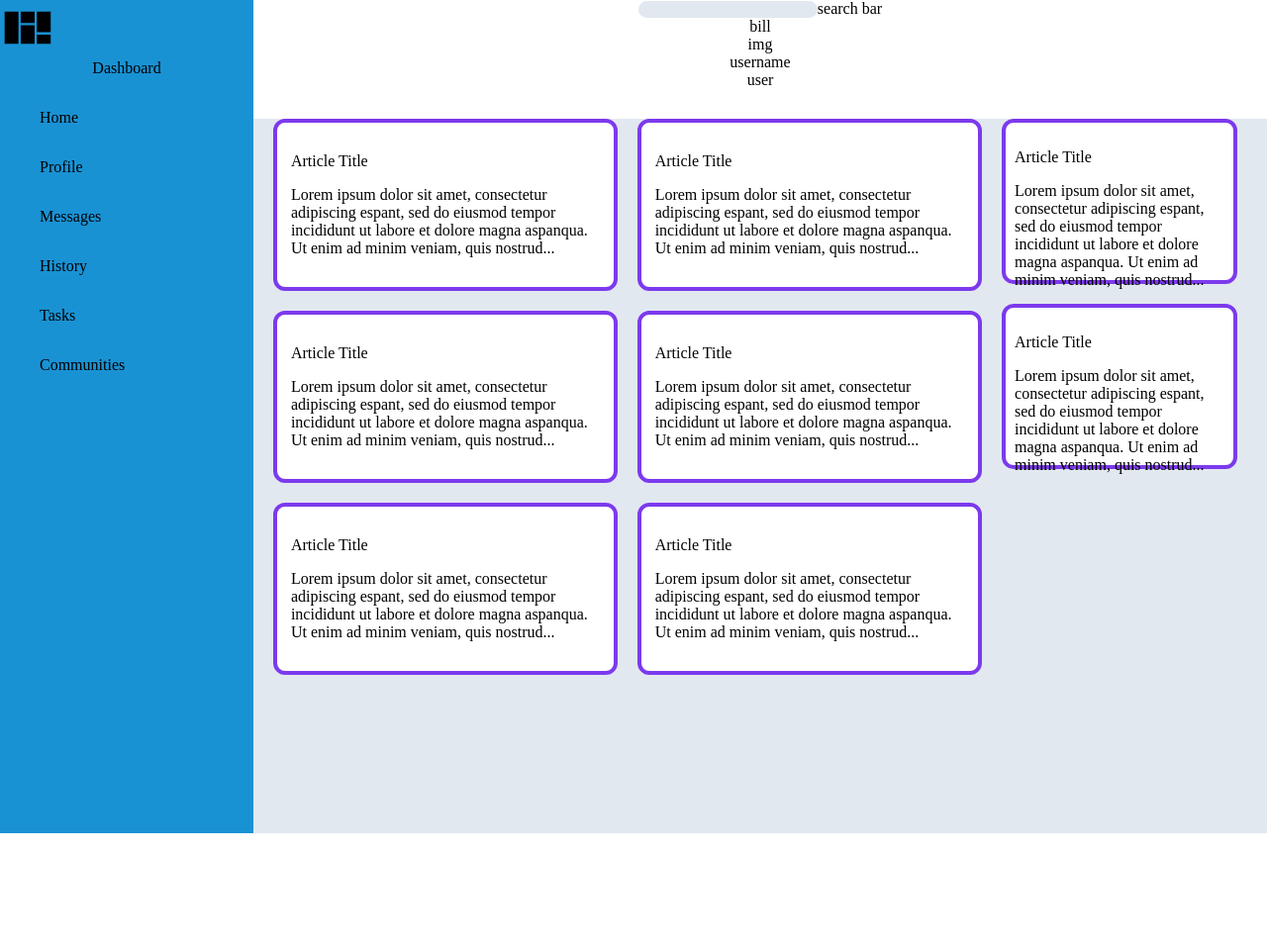
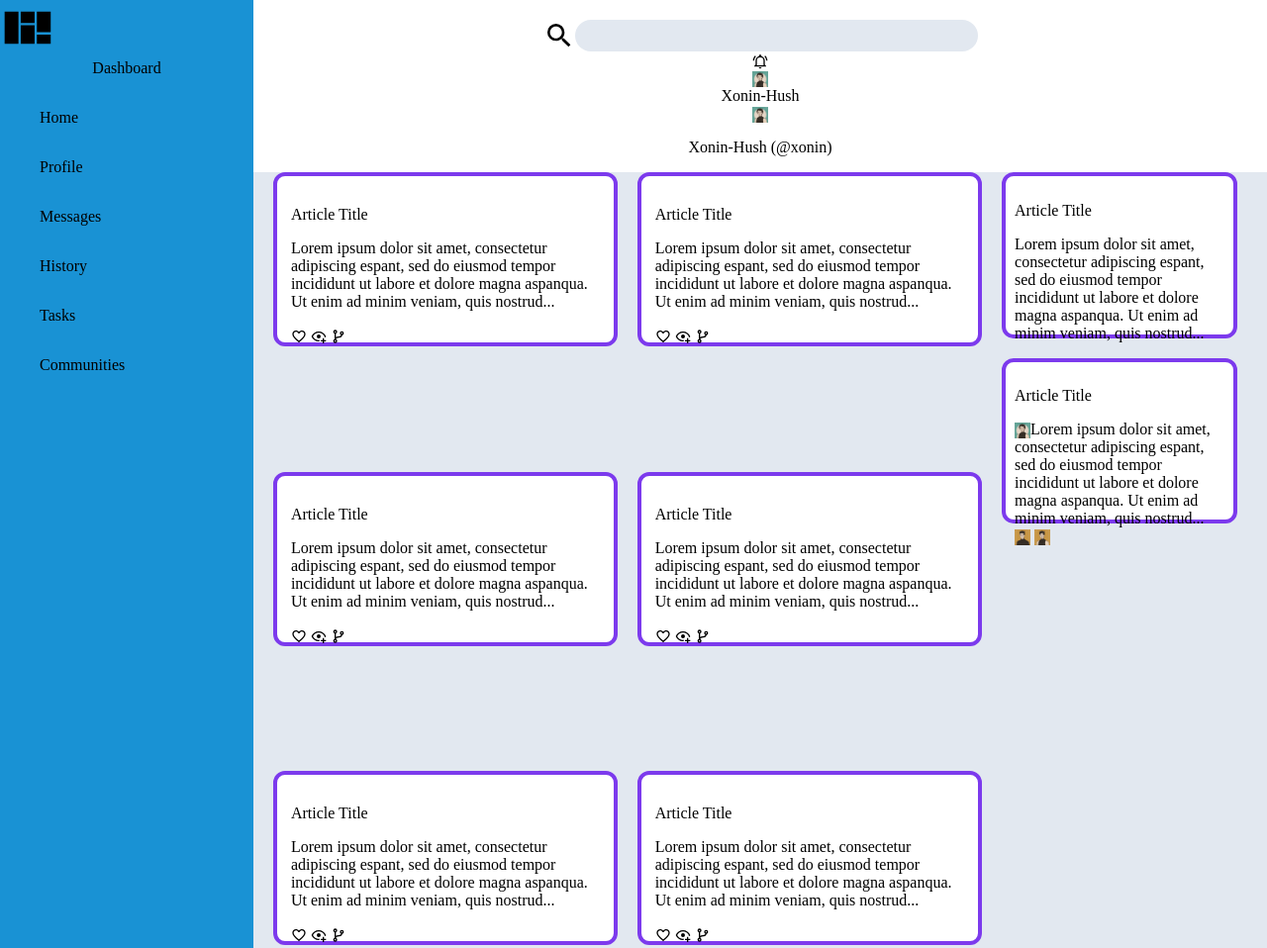
Before and after one commit to xonin-hush/Odin-Admin-Dashboard, a plain HTML site: page index.html in a window 1280 px wide. Shown: the top 958 px of the page at 99% size. Before the commit the page ends 842 px from the top, so only its background shows below. Drawn offline with Linux system fonts and the light colour scheme.

Commit message:
Add profile pictures, SVGs

```diff
--- a/index.html
+++ b/index.html
@@ -9,15 +9,16 @@
 </head>
 
 <body>
-    <div>
+    <div class="header">
         <div class="first-row">
-            <div>
-                <input id="search-bar">search bar</div>
-            <div>bill</div>
-            <div>img</div>
-            <div>username</div>
+
+            <img src="images/magnify.svg" alt="" id="search-icon"><input class="search-bar">
+
+            <div><img src="/images/bell-ring-outline.svg" alt=""></div>
+            <div><img src="images/download20220700204744.png" alt=""></div>
+            <div>Xonin-Hush</div>
         </div>
-        <div class="second-row">user</div>
+        <div class="second-row"> <img src="images/download20220700204744.png" alt=""><p>Xonin-Hush (@xonin)</p></div>
     </div>
     <div class="dashboard"><svg xmlns="http://www.w3.org/2000/svg" viewBox="0 0 110 24">
             <title>view-dashboard-variant</title>
@@ -79,28 +80,6 @@
                     <p>Communities</p>
                 </div>
             </li>
-            <!--
-            <li>profile</li>
-            <li>messages</li>
-            <li>history</li>
-            <li>tasks</li>
-            <li>communities</li>
-
-            <li><svg xmlns="http://www.w3.org/2000/svg" viewBox="0 0 140 24">
-                    <title>cog</title>
-                    <path
-                        d="M12,15.5A3.5,3.5 0 0,1 8.5,12A3.5,3.5 0 0,1 12,8.5A3.5,3.5 0 0,1 15.5,12A3.5,3.5 0 0,1 12,15.5M19.43,12.97C19.47,12.65 19.5,12.33 19.5,12C19.5,11.67 19.47,11.34 19.43,11L21.54,9.37C21.73,9.22 21.78,8.95 21.66,8.73L19.66,5.27C19.54,5.05 19.27,4.96 19.05,5.05L16.56,6.05C16.04,5.66 15.5,5.32 14.87,5.07L14.5,2.42C14.46,2.18 14.25,2 14,2H10C9.75,2 9.54,2.18 9.5,2.42L9.13,5.07C8.5,5.32 7.96,5.66 7.44,6.05L4.95,5.05C4.73,4.96 4.46,5.05 4.34,5.27L2.34,8.73C2.21,8.95 2.27,9.22 2.46,9.37L4.57,11C4.53,11.34 4.5,11.67 4.5,12C4.5,12.33 4.53,12.65 4.57,12.97L2.46,14.63C2.27,14.78 2.21,15.05 2.34,15.27L4.34,18.73C4.46,18.95 4.73,19.03 4.95,18.95L7.44,17.94C7.96,18.34 8.5,18.68 9.13,18.93L9.5,21.58C9.54,21.82 9.75,22 10,22H14C14.25,22 14.46,21.82 14.5,21.58L14.87,18.93C15.5,18.67 16.04,18.34 16.56,17.94L19.05,18.95C19.27,19.03 19.54,18.95 19.66,18.73L21.66,15.27C21.78,15.05 21.73,14.78 21.54,14.63L19.43,12.97Z" />
-                </svg>settings</li>
-            <li><svg xmlns="http://www.w3.org/2000/svg" viewBox="0 0 140 24">
-                    <title>help</title>
-                    <path
-                        d="M10,19H13V22H10V19M12,2C17.35,2.22 19.68,7.62 16.5,11.67C15.67,12.67 14.33,13.33 13.67,14.17C13,15 13,16 13,17H10C10,15.33 10,13.92 10.67,12.92C11.33,11.92 12.67,11.33 13.5,10.67C15.92,8.43 15.32,5.26 12,5A3,3 0 0,0 9,8H6A6,6 0 0,1 12,2Z" />
-                </svg>support</li>
-            <li><svg xmlns="http://www.w3.org/2000/svg" viewBox="0 0 140 24">
-                    <title>shield-account</title>
-                    <path
-                        d="M12,1L3,5V11C3,16.55 6.84,21.74 12,23C17.16,21.74 21,16.55 21,11V5L12,1M12,5A3,3 0 0,1 15,8A3,3 0 0,1 12,11A3,3 0 0,1 9,8A3,3 0 0,1 12,5M17.13,17C15.92,18.85 14.11,20.24 12,20.92C9.89,20.24 8.08,18.85 6.87,17C6.53,16.5 6.24,16 6,15.47C6,13.82 8.71,12.47 12,12.47C15.29,12.47 18,13.79 18,15.47C17.76,16 17.47,16.5 17.13,17Z" />
-                </svg>privacy</li> -->
 
         </ul>
     </div>
@@ -114,7 +93,11 @@
                 <p>Lorem ipsum dolor sit amet, consectetur adipiscing espant, sed do eiusmod tempor incididunt ut
                     labore
                     et
-                    dolore magna aspanqua. Ut enim ad minim veniam, quis nostrud...</p>
+                    dolore magna aspanqua. Ut enim ad minim veniam, quis nostrud...
+                </p>
+                <img src="images/heart-outline.svg" alt="">
+                <img src="images/eye-plus-outline.svg" alt="">
+                <img src="images/source-branch.svg" alt="">
             </div>
             <div class="card">
                 <p class="title">Article Title</p>
@@ -122,6 +105,19 @@
                     labore
                     et
                     dolore magna aspanqua. Ut enim ad minim veniam, quis nostrud...</p>
+                <img src="images/heart-outline.svg" alt="">
+                <img src="images/eye-plus-outline.svg" alt="">
+                <img src="images/source-branch.svg" alt="">
+            </div>
+            <div class="card">
+                <p class="title">Article Title</p>
+                <p>Lorem ipsum dolor sit amet, consectetur adipiscing espant, sed do eiusmod tempor incididunt ut
+                    labore
+                    et
+                    dolore magna aspanqua. Ut enim ad minim veniam, quis nostrud...</p><img
+                    src="images/heart-outline.svg" alt="">
+                <img src="images/eye-plus-outline.svg" alt="">
+                <img src="images/source-branch.svg" alt="">
             </div>
             <div class="card">
                 <p class="title">Article Title</p>
@@ -129,29 +125,31 @@
                     labore
                     et
                     dolore magna aspanqua. Ut enim ad minim veniam, quis nostrud...</p>
+                <img src="images/heart-outline.svg" alt="">
+                <img src="images/eye-plus-outline.svg" alt="">
+                <img src="images/source-branch.svg" alt="">
             </div>
             <div class="card">
                 <p class="title">Article Title</p>
                 <p>Lorem ipsum dolor sit amet, consectetur adipiscing espant, sed do eiusmod tempor incididunt ut
                     labore
                     et
-                    dolore magna aspanqua. Ut enim ad minim veniam, quis nostrud...</p>
+                    dolore magna aspanqua. Ut enim ad minim veniam, quis nostrud...</p><img
+                    src="images/heart-outline.svg" alt="">
+                <img src="images/eye-plus-outline.svg" alt="">
+                <img src="images/source-branch.svg" alt="">
             </div>
             <div class="card">
                 <p class="title">Article Title</p>
                 <p>Lorem ipsum dolor sit amet, consectetur adipiscing espant, sed do eiusmod tempor incididunt ut
                     labore
                     et
-                    dolore magna aspanqua. Ut enim ad minim veniam, quis nostrud...</p>
+                    dolore magna aspanqua. Ut enim ad minim veniam, quis nostrud...</p><img
+                    src="images/heart-outline.svg" alt="">
+                <img src="images/eye-plus-outline.svg" alt="">
+                <img src="images/source-branch.svg" alt="">
             </div>
-            <div class="card">
-                <p class="title">Article Title</p>
-                <p>Lorem ipsum dolor sit amet, consectetur adipiscing espant, sed do eiusmod tempor incididunt ut
-                    labore
-                    et
-                    dolore magna aspanqua. Ut enim ad minim veniam, quis nostrud...</p>
-            </div>
-            <!-- </title> -->
+
         </div>
         <div class="side-cards">
             <div class="card">
@@ -162,9 +160,13 @@
             </div>
             <div class="card">
                 <p class="title">Article Title</p>
-                <p>Lorem ipsum dolor sit amet, consectetur adipiscing espant, sed do eiusmod tempor incididunt ut labore
+                <p><img src="images/download20220700204744.png" alt="">Lorem ipsum dolor sit amet, consectetur
+                    adipiscing espant, sed do eiusmod tempor incididunt ut labore
                     et
-                    dolore magna aspanqua. Ut enim ad minim veniam, quis nostrud...</p>
+                    dolore magna aspanqua. Ut enim ad minim veniam, quis nostrud...
+                    <img src="images/download20220700205658.png" alt="">
+                    <img src="images/download20220700205857.png" alt="">
+                </p>
             </div>
         </div>
     </div>
--- a/style.css
+++ b/style.css
@@ -13,24 +13,37 @@ html {
     margin: 0px;
 
 }
-#search-bar{
+
+.search-bar {
     border-radius: 20px;
     border-style: none;
     background-color: #e2e8f0;
+    width: 400px;
+    height: 30px;
+    padding-left: 5px;
 
 }
+#search-icon{
+    height: 32px;
+}
+div img {
+    height: 1em;
+    vertical-align: bottom;
+}
+
 ul li {
     list-style: none;
     display: flex;
 
 
 }
-.line{
+
+.line {
     display: flex;
 }
 
 .header {
-
+    margin-top: 2%;
     grid-column: 2/3;
     grid-row: 1/2;
     background-color: #ffffff;
```
Also changed, not shown: images/download20220700204744.png (added), images/download20220700205658.png (added), images/download20220700205857.png (added), images/eye-plus-outline.svg (added), images/heart-outline.svg (added), images/source-branch.svg (added), 5 other files.
